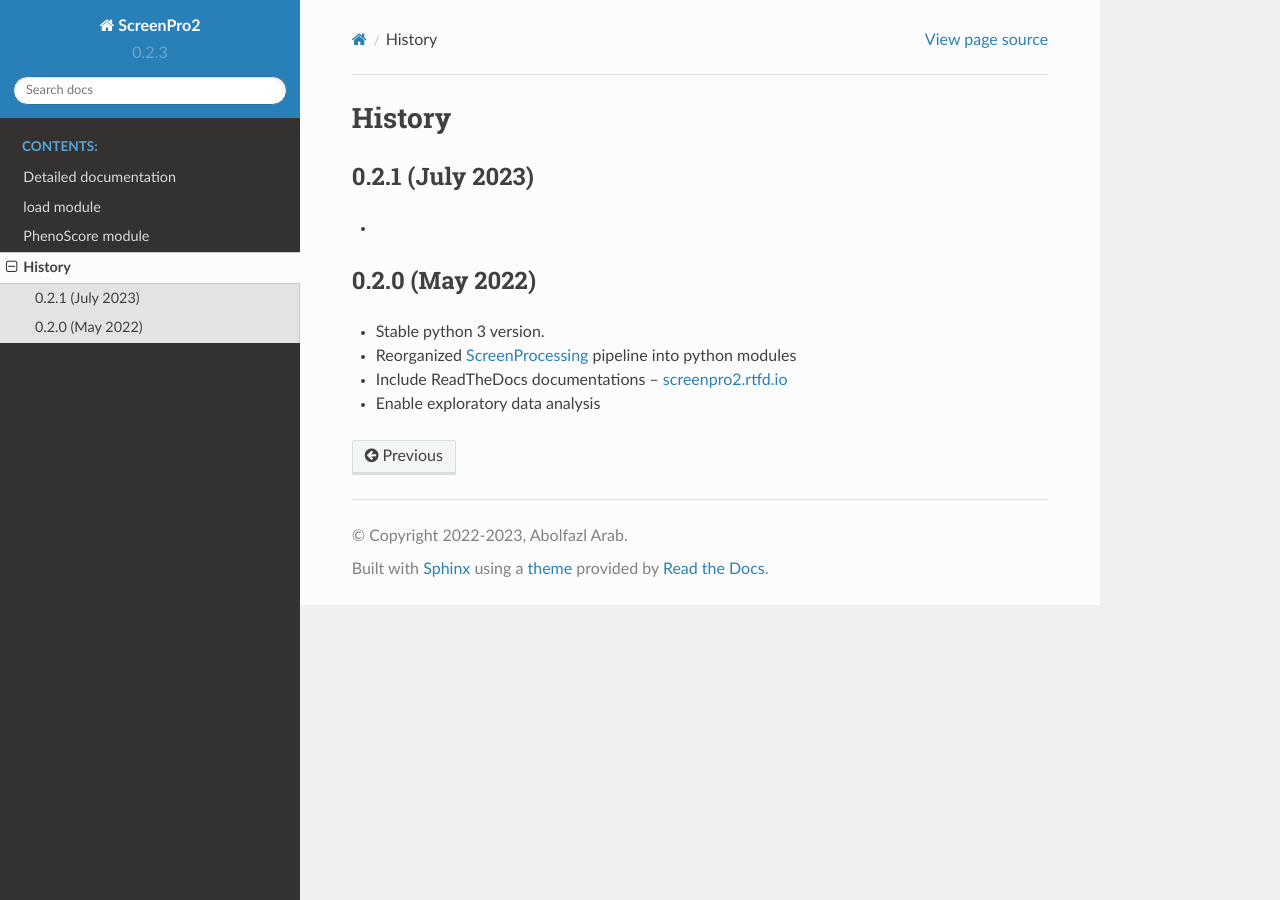
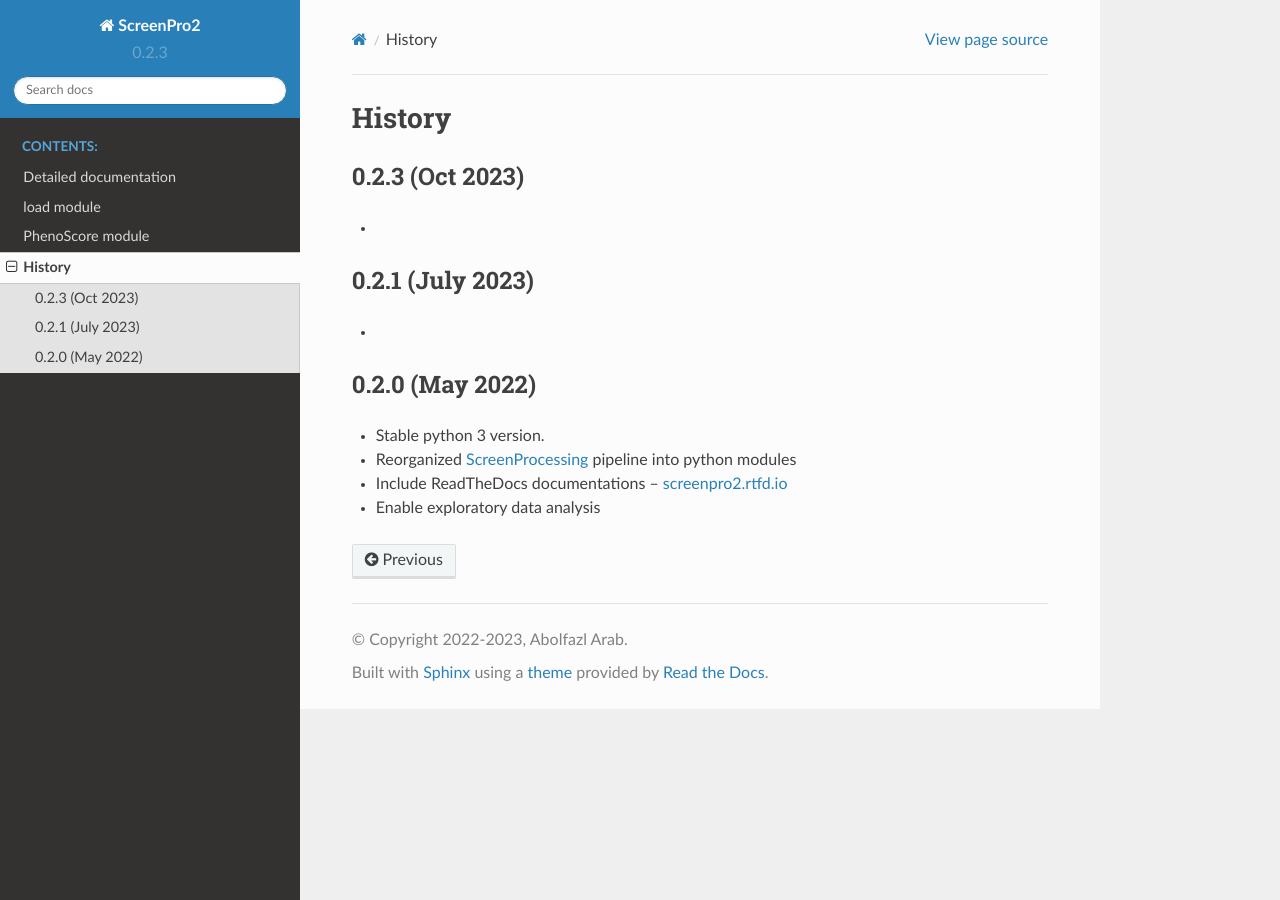
Before and after one commit to ArcInstitute/ScreenPro2, a Sphinx documentation site: the page built from docs/source/history.rst, in a window 1280 px wide. Built offline with Sphinx 7.4.7 and the Read the Docs theme 2.0.0, drawn with Linux system fonts in a browser that asks for light colours.

Commit message:
update version

```diff
--- a/docs/source/history.rst
+++ b/docs/source/history.rst
@@ -1,6 +1,10 @@
 =======
 History
 =======
+
+0.2.3 (Oct 2023)
+~~~~~~~~~~~~~~~~~
+*
 
 0.2.1 (July 2023)
 ~~~~~~~~~~~~~~~~~
```
